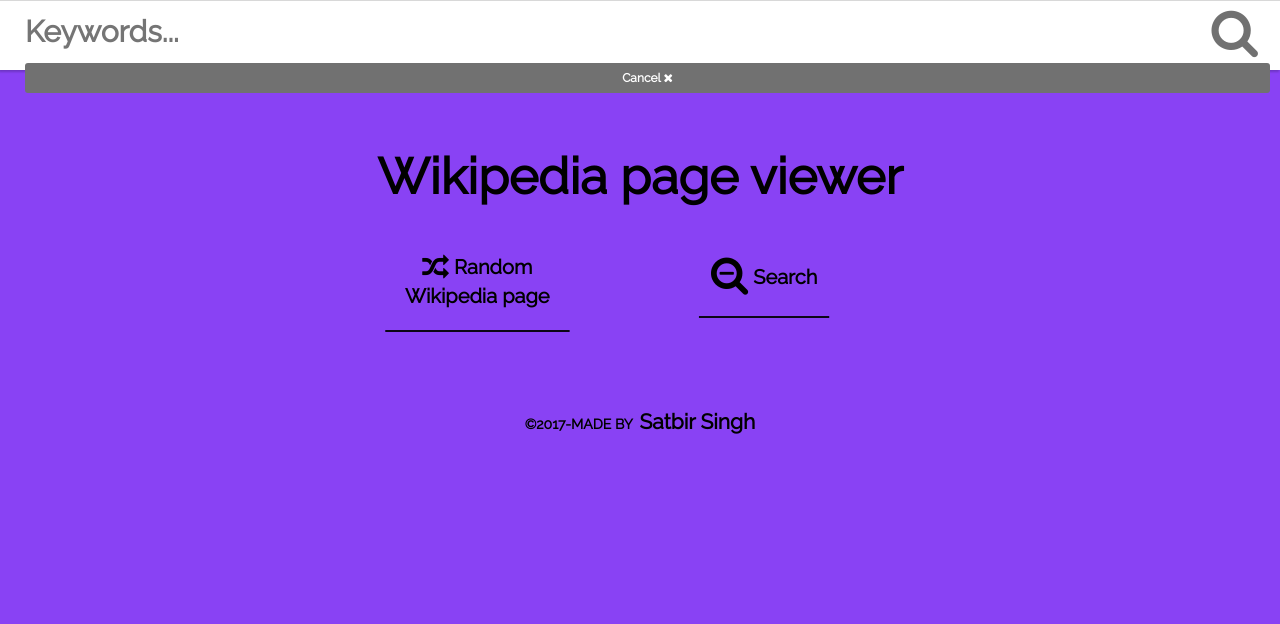
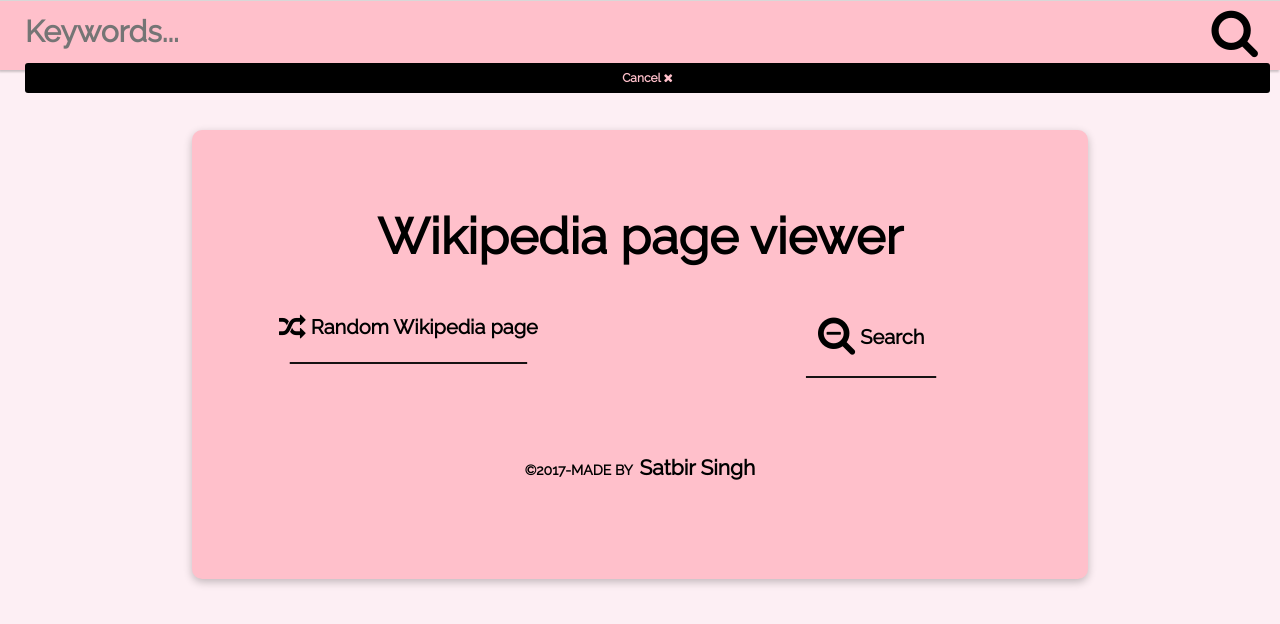
Before and after one commit to RIBTAS007/Wikipedia-page-viewer, a plain HTML site: page index.html in a window 1280 px wide. Both pictures are taken after a click on the button "Search". Drawn offline with nearby package versions, Linux system fonts and the light colour scheme.

Commit message:
Updated styling

```diff
--- a/style.css
+++ b/style.css
@@ -2,14 +2,15 @@
 body {
   margin: 0;
   padding: 0;
-  width: 100%;
-  height: 100vh;
-  display: flex;
+  /* width: 100%;
+  /* height: 100vh; */
+   display: flex;
   justify-content: top;
   align-items: center;
   flex-direction: column;
   font-family: Raleway;
-  background-color: #8942f4;
+  background-color: #FDEFF4;
+  /* background-color: #000; */
   font-size: 100%;
 }
 
@@ -21,7 +22,7 @@ body {
 .page_footer {
   clear: both;
   text-align: center;
-  padding: 5em 0em 0em 0em;
+  padding: 5em 0em 9em 0em;
 }
 .page_footer a {
   text-decoration: none;
@@ -146,3 +147,30 @@ li {
   -moz-box-shadow: -1px 2px 2px rgba(0, 0, 0, 0.2);
   box-shadow: -1px 2px 2px rgba(0, 0, 0, 0.2);
 }
+
+#searchaterm, #searchbar{
+  background-color: pink;
+}
+
+#cncl{
+  color:pink;
+  background-color: #000;
+}
+
+#search {
+  color:#000;
+}
+
+.fly{
+
+  margin-top: 60px;
+  border-radius: 10px;
+  background-color: pink;
+  width: 70%;
+  /* height: 100vh; */
+  box-shadow: rgba(0, 0, 0, 0.24) 0px 3px 8px;
+}
+
+.row{
+  text-align: center;
+}
```
